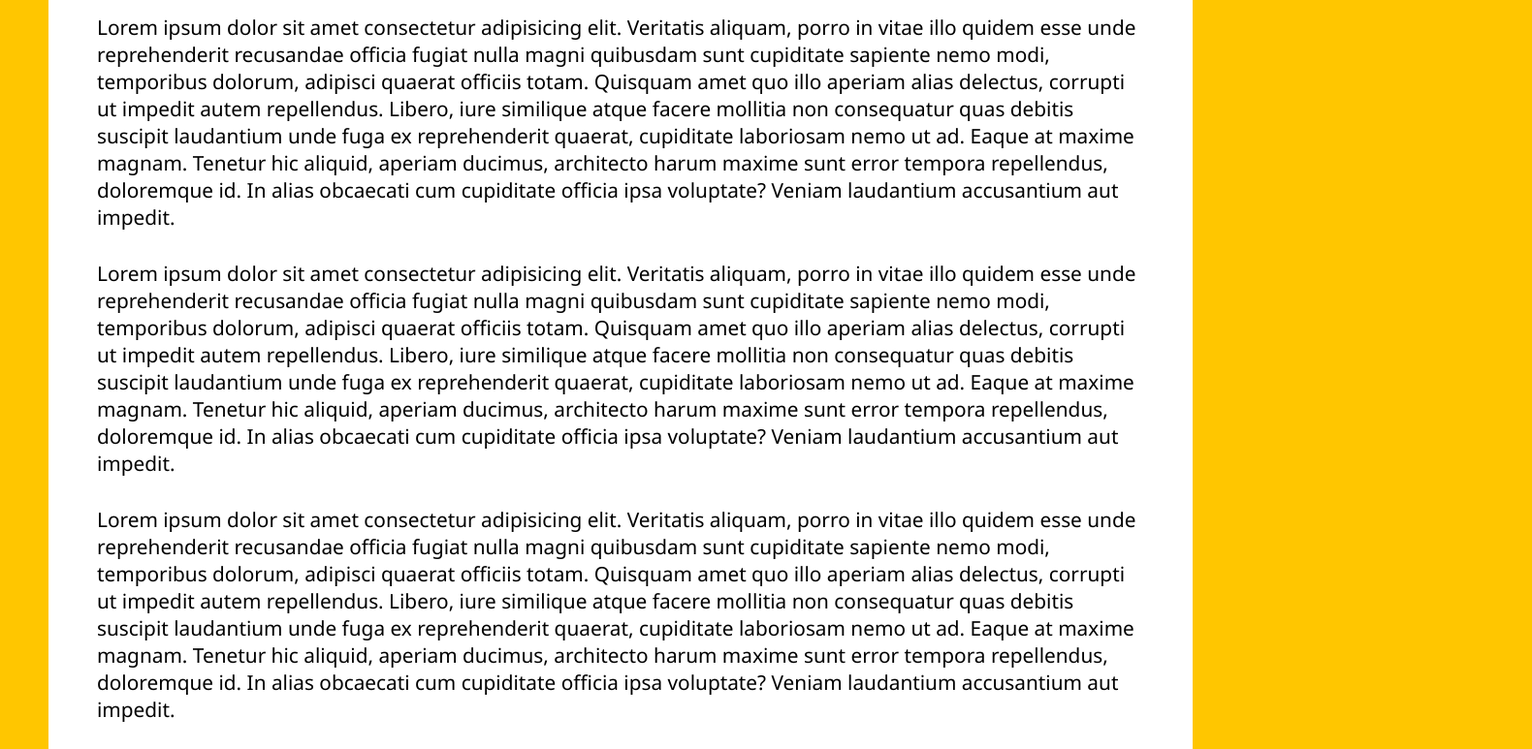
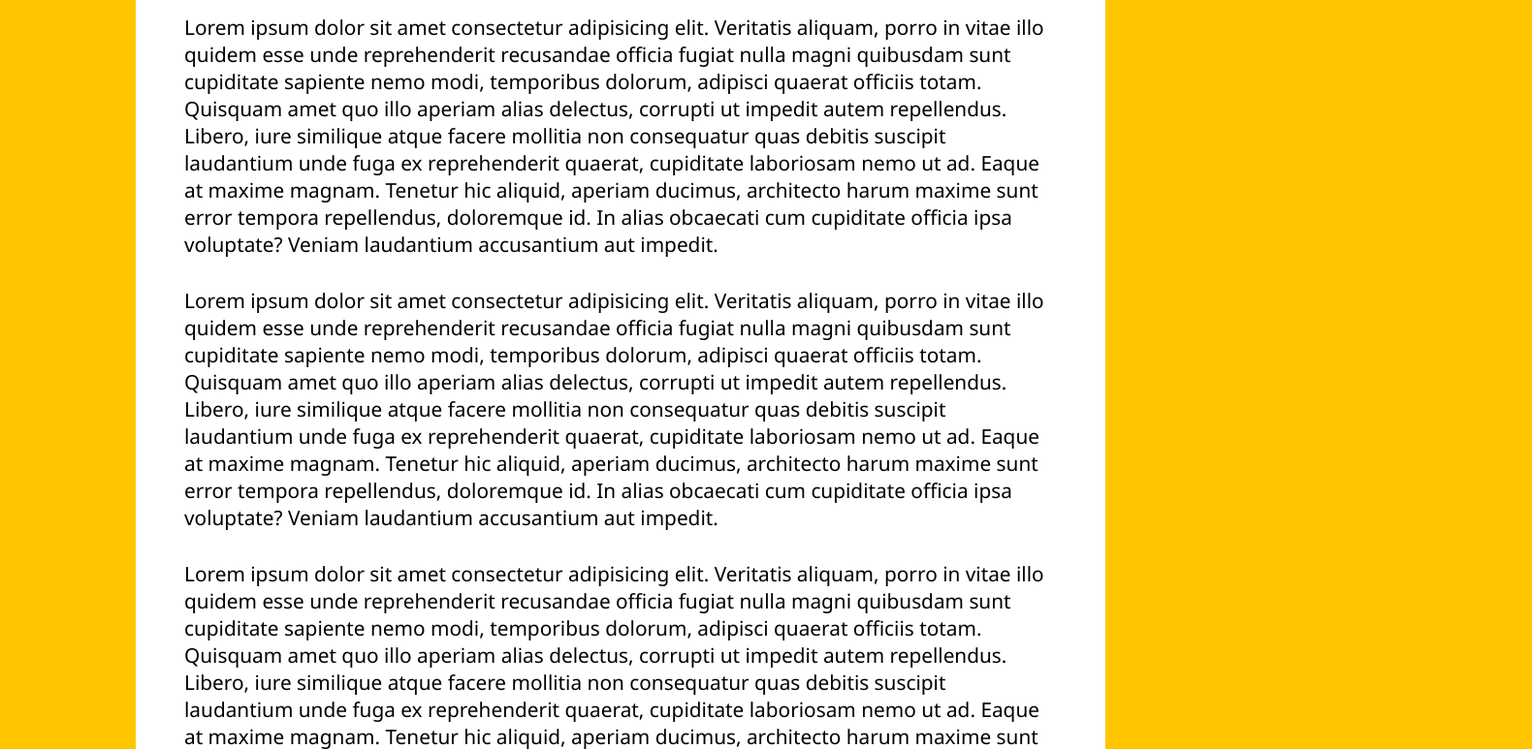
Before and after one commit to SalleMaster/JavaScript-30-Projects, a website: page 13 - Slide in on scroll/index.html in a window 1280 px wide. Shown: the part 173-946 px from the top of the page at 97% size, 1580 px wide, since content can reach past the window. Drawn offline with Linux system fonts and the light colour scheme.

Commit message:
Added max-width to article

```diff
--- a/13 - Slide in on scroll/style.css
+++ b/13 - Slide in on scroll/style.css
@@ -10,11 +10,17 @@ html {
     background: #ffc600;
 }
 
+body {
+    display: flex;
+    justify-content: center;
+}
+
 article {
     padding: 50px;
     margin: 50px;
     font-size: 1.3rem;
     background: white;
+    max-width: 1000px;
 }
 
 article h2 {
```
